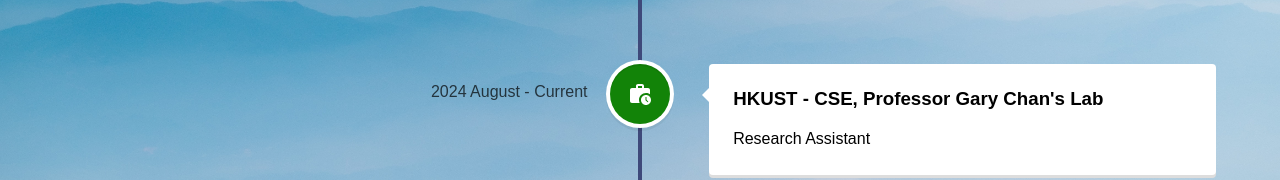
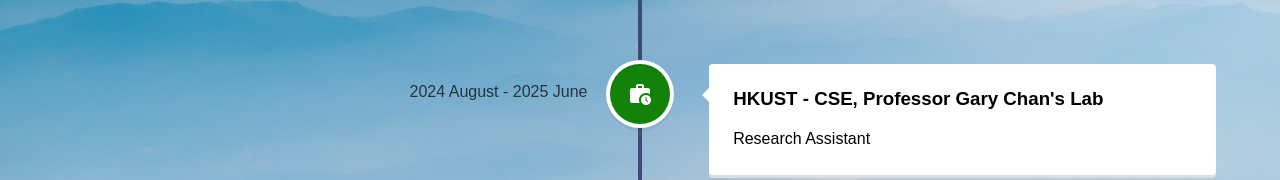
Before and after one commit to hillhc/MyPro, a React (Create React App) app: page /about in a window 1280 px wide. Shown: the part 559-739 px from the top of the page. Built offline with nearby package versions, Linux system fonts and the light colour scheme.

Commit message:
Timeline update

```diff
--- a/src/pages/about.js
+++ b/src/pages/about.js
@@ -43,7 +43,7 @@
           </VerticalTimelineElement>
           <VerticalTimelineElement
           className="vertical-timelinbe-element--education"
-          date="2024 August - Current"
+          date="2024 August - 2025 June"
           iconStyle={{background: '#128308', color : "#fff"}}
           icon={<WorkHistoryIcon  />}>
           <h3 className="vertical-timeline-element-title">HKUST - CSE, Professor Gary Chan's Lab</h3>
```
